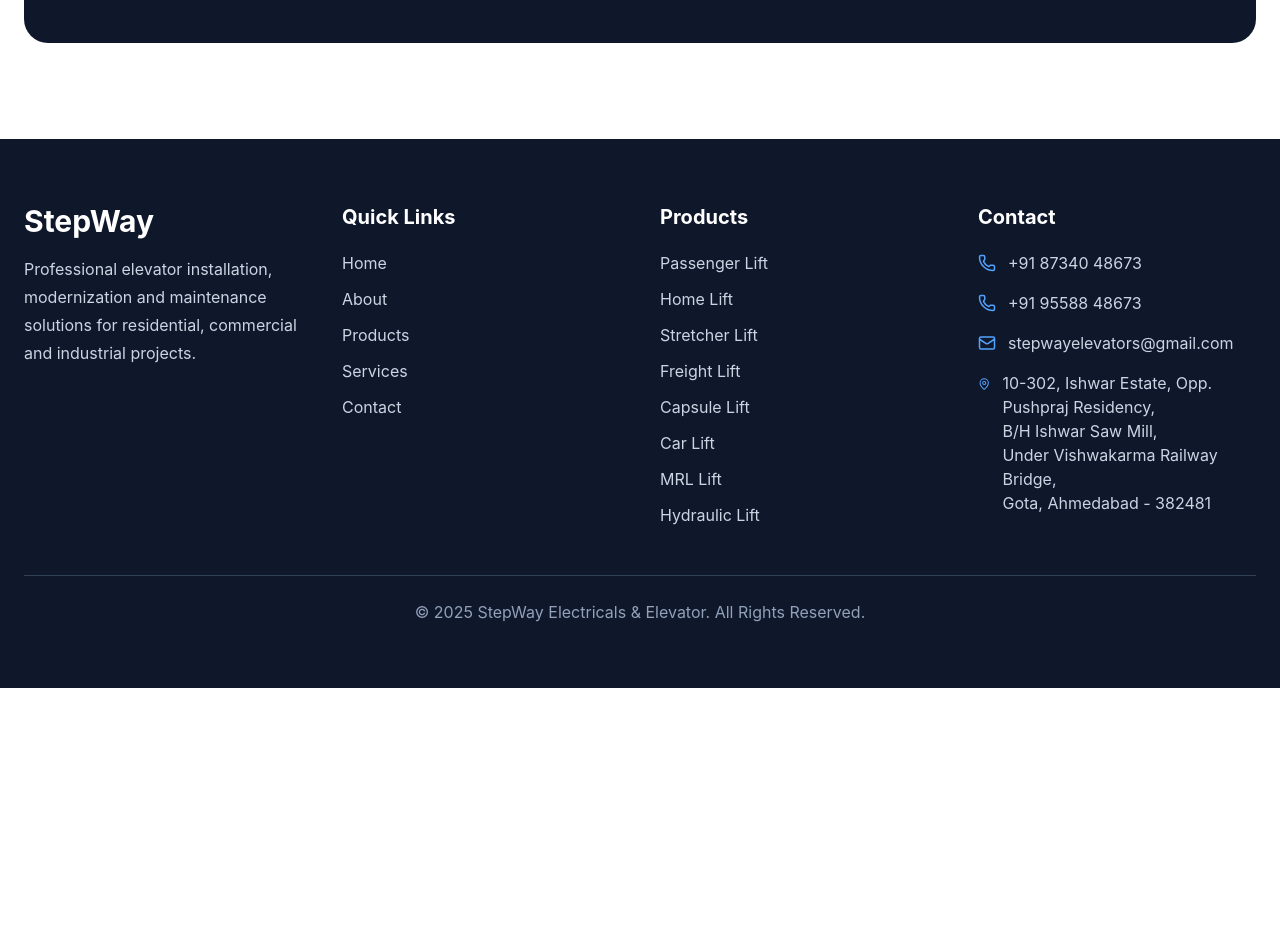
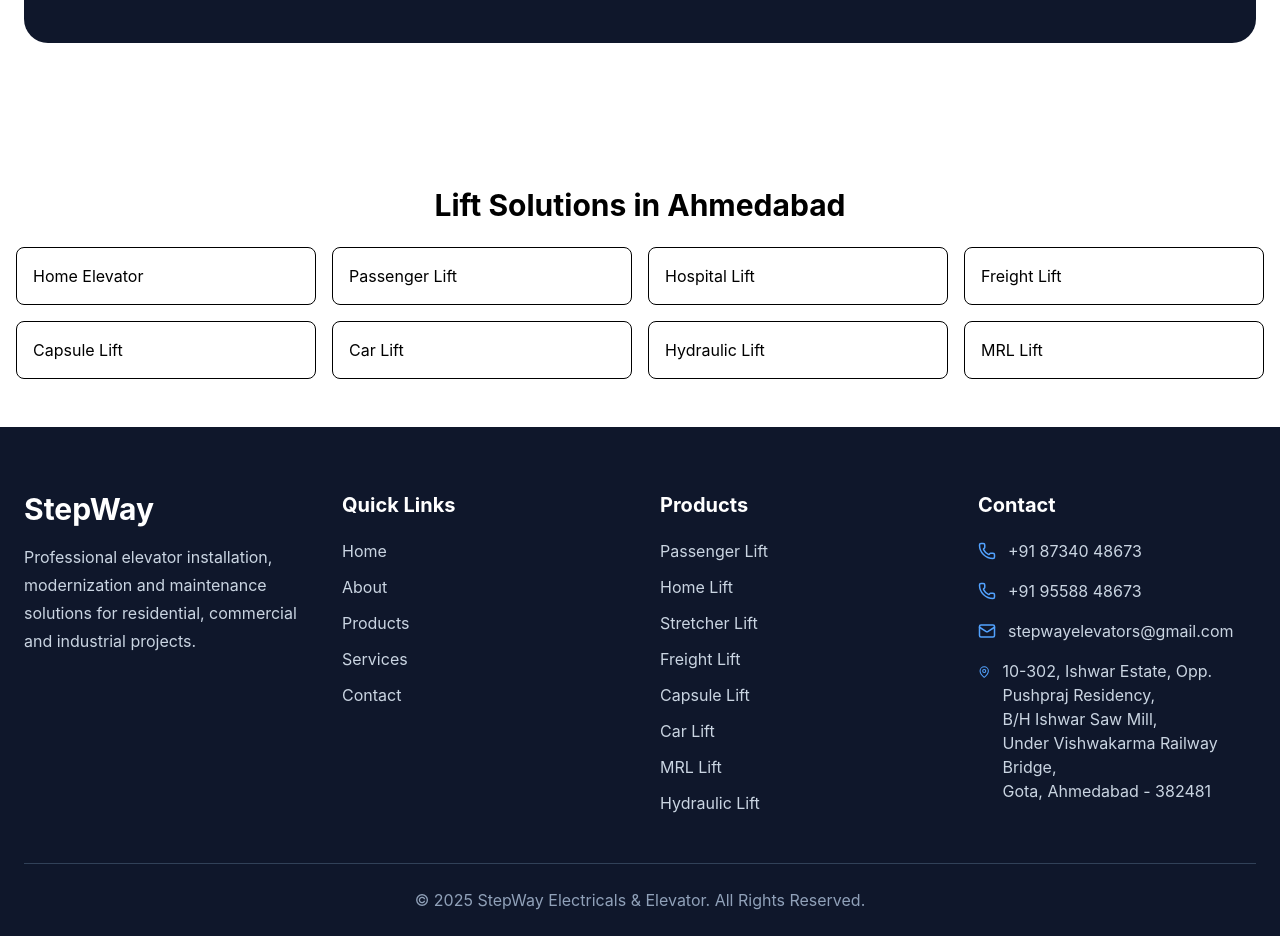
Before and after one commit to MahiPatel1018/stepway-elevators, a React (Vite) app in the folder Frontend/: page /services in a window 1280 px wide. Shown: the part 1400-2336 px from the top of the page. Before the commit the page ends 2088 px from the top, so only its background shows below. Built offline with nearby package versions, Linux system fonts and the light colour scheme.

Commit message:
Added SEO service links

```diff
--- a/Frontend/src/Pages/ServicesPage.jsx
+++ b/Frontend/src/Pages/ServicesPage.jsx
@@ -1,17 +1,18 @@
 import { Helmet } from "react-helmet-async";
 import Services from "../components/Services";
+import { Link } from "react-router-dom";
 
 export default function ServicesPage() {
   return (
     <>
       <Helmet>
         <title>
-          Elevator Services | StepWay Elevators Ahmedabad
+          Elevator Services | StepWay Electricals & Elevators Ahmedabad
         </title>
 
         <meta
           name="description"
-          content="StepWay Elevators provides elevator installation, maintenance, modernization, repair services, AMC support and complete lift solutions in Ahmedabad."
+          content="StepWay Electricals & Elevators provides elevator installation, maintenance, modernization, repair services, AMC support and complete lift solutions in Ahmedabad."
         />
 
         <meta
@@ -31,6 +32,71 @@
       </div>
 
       <Services />
+
+      {/* SEO Service Pages */}
+      <div className="max-w-7xl mx-auto px-4 py-12">
+        <h2 className="text-3xl font-bold mb-6 text-center">
+          Lift Solutions in Ahmedabad
+        </h2>
+
+        <div className="grid md:grid-cols-2 lg:grid-cols-4 gap-4">
+          <Link
+            to="/home-elevator-ahmedabad"
+            className="p-4 border rounded-lg hover:bg-gray-100"
+          >
+            Home Elevator
+          </Link>
+
+          <Link
+            to="/passenger-lift-ahmedabad"
+            className="p-4 border rounded-lg hover:bg-gray-100"
+          >
+            Passenger Lift
+          </Link>
+
+          <Link
+            to="/hospital-lift-ahmedabad"
+            className="p-4 border rounded-lg hover:bg-gray-100"
+          >
+            Hospital Lift
+          </Link>
+
+          <Link
+            to="/freight-lift-ahmedabad"
+            className="p-4 border rounded-lg hover:bg-gray-100"
+          >
+            Freight Lift
+          </Link>
+
+          <Link
+            to="/capsule-lift-ahmedabad"
+            className="p-4 border rounded-lg hover:bg-gray-100"
+          >
+            Capsule Lift
+          </Link>
+
+          <Link
+            to="/car-lift-ahmedabad"
+            className="p-4 border rounded-lg hover:bg-gray-100"
+          >
+            Car Lift
+          </Link>
+
+          <Link
+            to="/hydraulic-lift-ahmedabad"
+            className="p-4 border rounded-lg hover:bg-gray-100"
+          >
+            Hydraulic Lift
+          </Link>
+
+          <Link
+            to="/mrl-lift-ahmedabad"
+            className="p-4 border rounded-lg hover:bg-gray-100"
+          >
+            MRL Lift
+          </Link>
+        </div>
+      </div>
     </>
   );
 }
```
